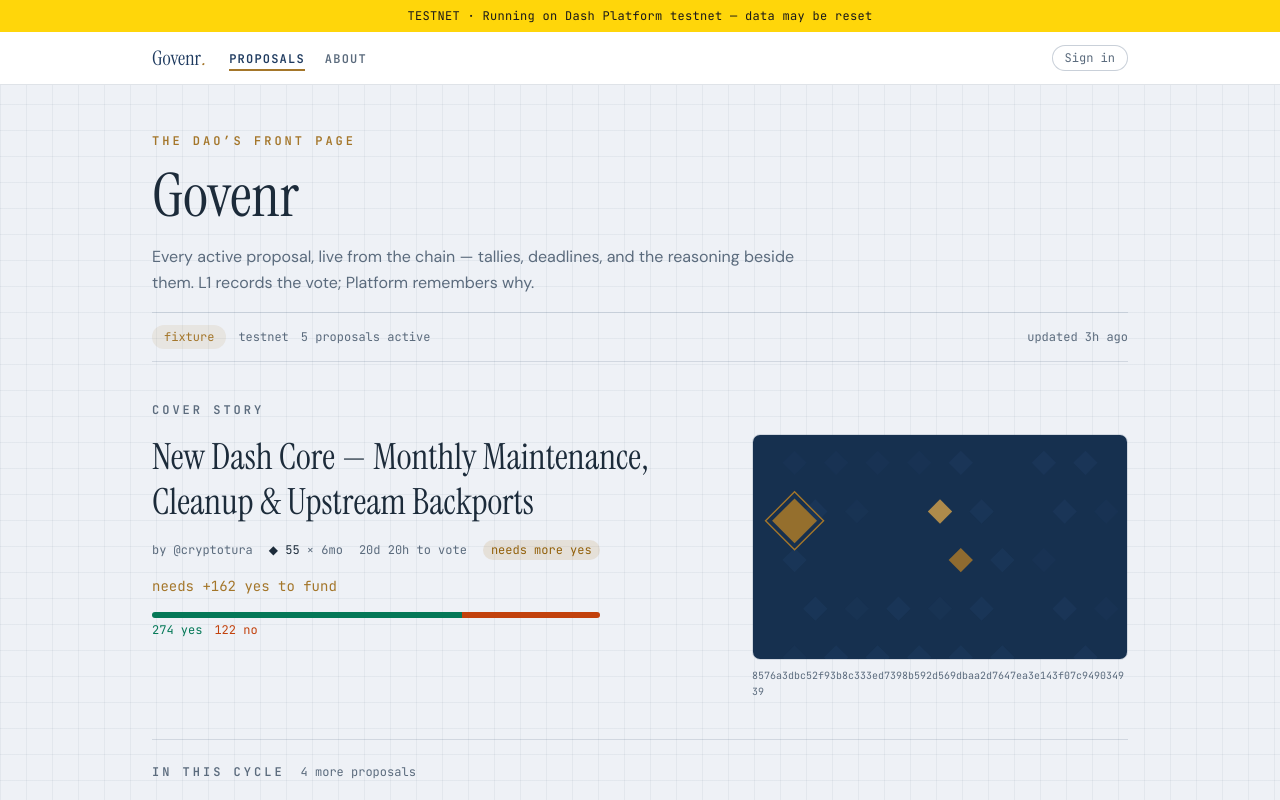
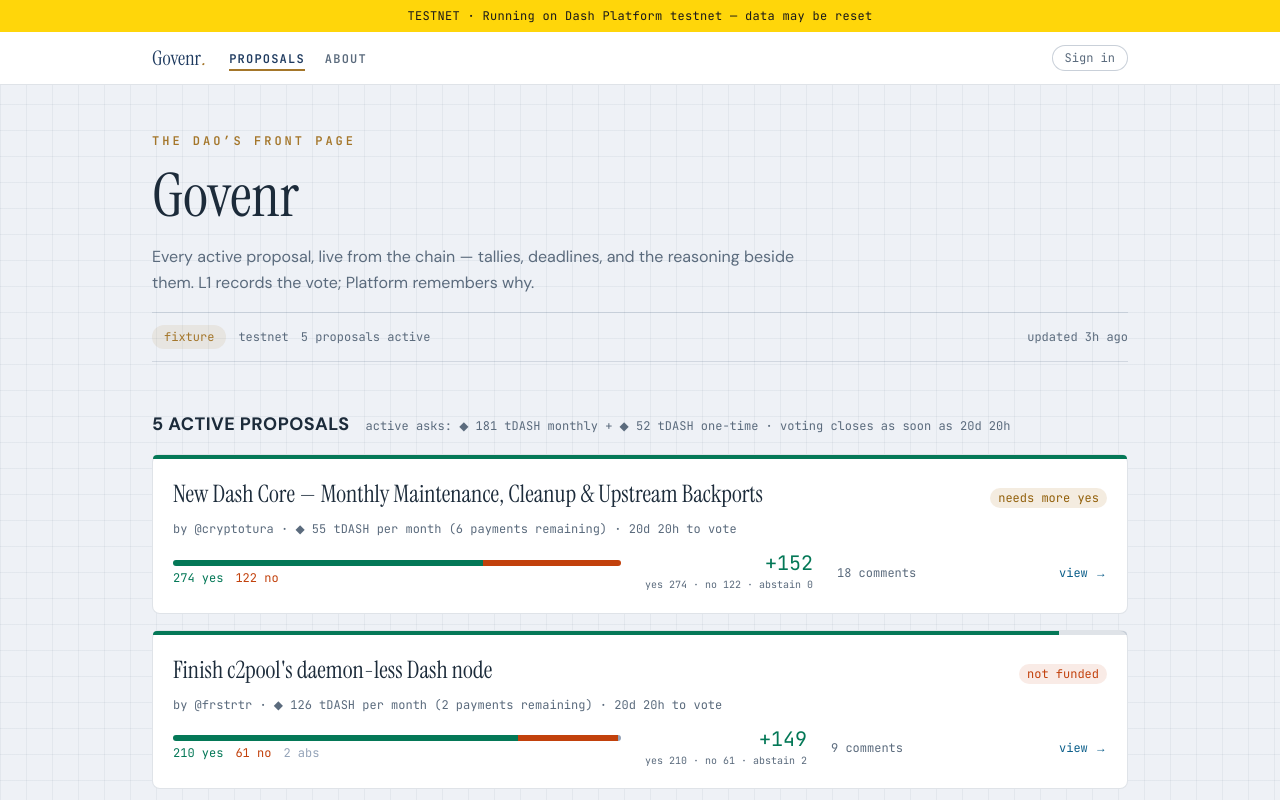
Before and after one commit to vijaydasmp/govenr, a Next.js app: page / in a window 1280 px wide. Shown: the top 800 px of the page. Built offline with nearby package versions, Linux system fonts and the light colour scheme; no server answers.

Commit message:
Hub: DashCentral-style listed view (progress hairline, terms, net votes, comments)

```diff
--- a/app/page.tsx
+++ b/app/page.tsx
@@ -1,22 +1,21 @@
 /**
- * app/page.tsx — The Hub, as a magazine front page.
+ * app/page.tsx — The Hub, as a DashCentral-style listed view.
  *
  * Server component: fetches from the mirror API route at request time
- * (ISR, revalidates every 60 s). The page reads like an issue:
+ * (ISR, revalidates every 60 s). The page reads like a front page:
  *
- *   masthead   — cycle as the issue title, standfirst, edition strip
- *   cover story — the most-voted proposal as a full editorial spread
- *   contents   — every other proposal as an editorial card
+ *   masthead — brand headline, standfirst, edition strip (honesty badges)
+ *   listed   — every active proposal as a full-width card: progress
+ *              hairline, title, owner, payment terms, vote tallies,
+ *              comments — stacked vertically, not a grid
  *
- * Every number is live from L1 (read-only); art is generated from
- * proposal hashes, never fetched. Zero-vote handling is delegated to
- * VoteBar and StateBadge.
+ * Every number is live from L1 (read-only). Voting happens in Dash Core,
+ * never here — the count display is informational. Zero-vote handling is
+ * delegated to VoteBar and StateBadge.
  */
 
 import Link from 'next/link';
 import { fetchProposals } from '@/lib/mirror/proposal-mirror';
-import MagazineCard from '@/components/magazine-card';
-import CoverArt from '@/components/cover-art';
 import ProposalCardTitle from '@/components/proposal-card-title';
 import VoteBar from '@/components/vote-bar';
 import StateBadge from '@/components/state-badge';
@@ -40,10 +39,26 @@
       ? { bg: 'var(--l1-dim)', color: 'var(--l1)' }
       : { bg: 'var(--rail-dim)', color: 'var(--rail)' };
 
-  // Cover story: the most-voted active proposal.
-  const ranked = [...proposals].sort((a, b) => totalVotesOf(b) - totalVotesOf(a));
-  const featured = ranked[0] ?? null;
-  const rest = ranked.slice(1);
+  // Listed order: strongest net support first, then raw engagement.
+  const ranked = [...proposals].sort((a, b) => {
+    const netA = a.votes.yes - a.votes.no;
+    const netB = b.votes.yes - b.votes.no;
+    if (netA !== netB) return netB - netA;
+    return totalVotesOf(b) - totalVotesOf(a);
+  });
+
+  // Real budget arithmetic from the live list — never invented totals.
+  const monthlyAsk = proposals
+    .filter((p) => p.isMonthly)
+    .reduce((sum, p) => sum + p.amountDash, 0);
+  const oneTimeAsk = proposals
+    .filter((p) => !p.isMonthly)
+    .reduce((sum, p) => sum + p.amountDash, 0);
+  const deadlines = proposals
+    .map((p) => p.votingDeadline)
+    .filter((d): d is string => Boolean(d))
+    .sort();
+  const soonest = deadlines[0] ?? null;
 
   return (
     <div className="max-w-5xl mx-auto px-6 py-12 space-y-10">
@@ -108,126 +123,151 @@
         </p>
       ) : (
         <>
-          {/* -------------------------------------- Cover story */}
-          {featured && (
-            <section aria-label="Cover story">
+          {/* ---------------------------------------- Listed proposals */}
+          <section aria-label="Active proposals" className="space-y-4">
+            <div className="flex flex-wrap items-baseline gap-x-4 gap-y-1 pt-2">
               <p
-                className="font-mono text-xs font-semibold tracking-[0.25em] uppercase mb-4"
-                style={{ color: 'var(--text-dim)' }}
+                className="text-lg font-bold tracking-wide uppercase"
+                style={{ color: 'var(--text)' }}
               >
-                Cover story
+                {proposals.length} active proposal
+                {proposals.length !== 1 ? 's' : ''}
               </p>
+              <p className="font-mono text-xs" style={{ color: 'var(--text-dim)' }}>
+                active asks: {dashWithSymbol(monthlyAsk)} tDASH monthly
+                {oneTimeAsk > 0
+                  ? ` + ${dashWithSymbol(oneTimeAsk)} tDASH one-time`
+                  : ''}
+                {soonest ? ` · voting closes as soon as ${timeUntil(soonest)}` : ''}
+              </p>
+            </div>
+
+            <div className="space-y-4">
+              {ranked.map((proposal) => {
+                const net = proposal.votes.yes - proposal.votes.no;
+                const pct = proposal.neededYesToFund > 0
+                  ? Math.min(
+                      100,
+                      Math.round(
+                        (proposal.votes.yes / proposal.neededYesToFund) * 100
+                      )
+                    )
+                  : 0;
+                return (
                   <Link
-                href={`/proposals/${encodeURIComponent(featured.id)}`}
-                className="group grid gap-6 sm:grid-cols-5 focus-visible:outline-none focus-visible:ring-2 focus-visible:ring-offset-4"
-                aria-label={`View proposal: ${featured.title}`}
+                    key={proposal.hash}
+                    href={`/proposals/${encodeURIComponent(proposal.id)}`}
+                    className="group block rounded-lg border focus-visible:outline-none focus-visible:ring-2 focus-visible:ring-offset-4"
+                    style={{
+                      borderColor: 'var(--border)',
+                      backgroundColor: 'var(--surface)',
+                    }}
+                    aria-label={`View proposal: ${proposal.title}`}
                   >
-                {/* Text column */}
-                <div className="sm:col-span-3 space-y-4">
+                    {/* Progress hairline — yes votes toward the funding threshold */}
+                    <div
+                      className="h-1 rounded-t-lg overflow-hidden"
+                      style={{ backgroundColor: 'var(--border)' }}
+                      title={`${pct}% of the yes votes needed to fund`}
+                    >
+                      <div
+                        className="h-full"
+                        style={{
+                          width: `${pct}%`,
+                          backgroundColor:
+                            net >= 0 ? 'var(--yes)' : 'var(--no)',
+                        }}
+                      />
+                    </div>
+
+                    <div className="p-5 space-y-3">
+                      {/* Title + state */}
+                      <div className="flex flex-wrap items-baseline justify-between gap-x-4 gap-y-1">
                         <h2
-                    className="font-serif text-4xl leading-tight group-hover:underline underline-offset-8 decoration-1"
+                          className="font-serif text-2xl leading-tight group-hover:underline underline-offset-8 decoration-1"
                           style={{ color: 'var(--text)' }}
                         >
                           <ProposalCardTitle
-                      l1Title={featured.title}
-                      proposalHash={featured.hash}
+                            l1Title={proposal.title}
+                            proposalHash={proposal.hash}
                           />
                         </h2>
-
-                  <div
-                    className="flex flex-wrap items-center gap-x-4 gap-y-1 font-mono text-xs"
-                    style={{ color: 'var(--text-dim)' }}
-                  >
-                    <span>by {featured.ownerHandle}</span>
-                    <span style={{ color: 'var(--text)' }}>
-                      {dashWithSymbol(featured.amountDash)}
-                      {featured.isMonthly && (
-                        <span style={{ color: 'var(--text-dim)' }}>
-                          {' '}× {featured.paymentsRemaining}mo
-                        </span>
-                      )}
-                    </span>
-                    {featured.votingDeadline && (
-                      <span>{timeUntil(featured.votingDeadline)} to vote</span>
-                    )}
                         <StateBadge
-                      state={featured.state}
-                      zeroVotes={totalVotesOf(featured) === 0}
+                          state={proposal.state}
+                          zeroVotes={totalVotesOf(proposal) === 0}
                         />
                       </div>
 
-                  {!(
-                    featured.votes.yes === 0 &&
-                    featured.votes.no === 0 &&
-                    featured.votes.abstain === 0
-                  ) && (
-                    <p
-                      className="font-mono text-sm"
-                      style={{ color: 'var(--gold)' }}
-                    >
-                      needs +{featured.neededYesToFund} yes to fund
-                    </p>
-                  )}
-
-                  <VoteBar votes={featured.votes} className="max-w-md" />
-                </div>
-
-                {/* Cover plate */}
-                <div className="sm:col-span-2 space-y-2">
-                  <div
-                    className="rounded-lg overflow-hidden border transition-shadow group-hover:shadow-xl"
-                    style={{ borderColor: 'var(--border)' }}
-                  >
-                    <CoverArt hash={featured.hash} className="block w-full h-56" />
-                  </div>
-                  <p
-                    className="font-mono text-[10px] break-all"
-                    style={{ color: 'var(--text-dim)' }}
-                  >
-                    {featured.hash}
-                  </p>
-                </div>
-              </Link>
-            </section>
-          )}
-
-          {/* -------------------------------------- Contents grid */}
-          {rest.length > 0 && (
-            <section aria-label="In this cycle" className="space-y-6">
-              <div
-                className="flex items-center gap-4 border-t pt-6"
-                style={{ borderColor: 'var(--border)' }}
-              >
-                <p
-                  className="font-mono text-xs font-semibold tracking-[0.25em] uppercase"
-                  style={{ color: 'var(--text-dim)' }}
-                >
-                  In this cycle
-                </p>
+                      {/* Owner + payment terms + deadline */}
                       <p
                         className="font-mono text-xs"
                         style={{ color: 'var(--text-dim)' }}
                       >
-                  {rest.length} more proposal{rest.length !== 1 ? 's' : ''}
+                        by {proposal.ownerHandle} ·{' '}
+                        {dashWithSymbol(proposal.amountDash)} tDASH{' '}
+                        {proposal.isMonthly
+                          ? `per month (${proposal.paymentsRemaining} payment${
+                              proposal.paymentsRemaining !== 1 ? 's' : ''
+                            } remaining)`
+                          : 'one-time payment'}
+                        {proposal.votingDeadline &&
+                          ` · ${timeUntil(proposal.votingDeadline)} to vote`}
+                      </p>
+
+                      {/* Vote row: bar, net count, comments, CTA */}
+                      <div className="flex flex-wrap items-center gap-x-6 gap-y-3 pt-1">
+                        <VoteBar
+                          votes={proposal.votes}
+                          className="min-w-[200px] max-w-md flex-1"
+                        />
+                        <div className="text-right">
+                          <p
+                            className="font-mono text-xl leading-none"
+                            style={{
+                              color: net >= 0 ? 'var(--yes)' : 'var(--no)',
+                            }}
+                          >
+                            {net >= 0 ? '+' : ''}
+                            {net}
+                          </p>
+                          <p
+                            className="font-mono text-[10px] mt-1"
+                            style={{ color: 'var(--text-dim)' }}
+                          >
+                            yes {proposal.votes.yes} · no {proposal.votes.no} ·
+                            abstain {proposal.votes.abstain}
                           </p>
                         </div>
-
-              <div className="grid gap-6 sm:grid-cols-2">
-                {rest.map((proposal, i) => (
-                  <MagazineCard key={proposal.hash} proposal={proposal} index={i + 1} />
-                ))}
+                        <p
+                          className="font-mono text-xs"
+                          style={{ color: 'var(--text-dim)' }}
+                        >
+                          {proposal.engagement.comments} comment
+                          {proposal.engagement.comments !== 1 ? 's' : ''}
+                        </p>
+                        <p
+                          className="ml-auto font-mono text-xs group-hover:underline underline-offset-4"
+                          style={{ color: 'var(--l1)' }}
+                        >
+                          view →
+                        </p>
+                      </div>
+                    </div>
+                  </Link>
+                );
+              })}
             </div>
           </section>
-          )}
 
-          {/* -------------------------------------- Colophon */}
+          {/* ------------------------------------------- Colophon */}
           <footer
             className="border-t pt-6 font-mono text-xs leading-relaxed"
             style={{ borderColor: 'var(--border)', color: 'var(--text-dim)' }}
           >
-            Votes read from L1 (read-only) · refreshed every 60 s · covers
-            generated from proposal hashes · proposal text lives on Dash
-            Platform as documents owned by their claimants.
+            Votes read from L1 (read-only) · refreshed every 60 s ·
+            proposal text lives on Dash Platform as documents owned by
+            their claimants · voting itself happens in Dash Core, never
+            in this browser.
           </footer>
         </>
       )}
```
Lines whose indentation alone changed are shown as unchanged.
